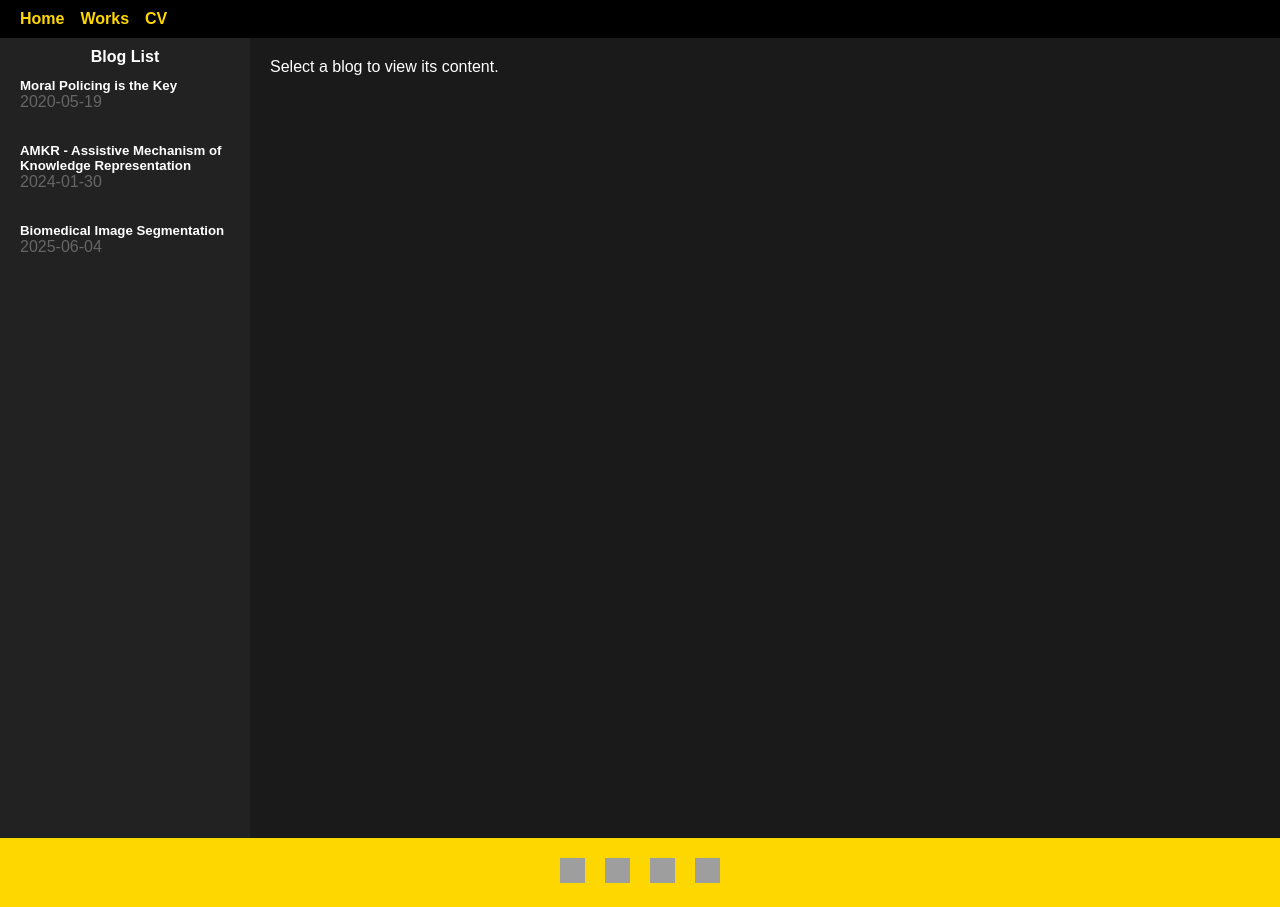
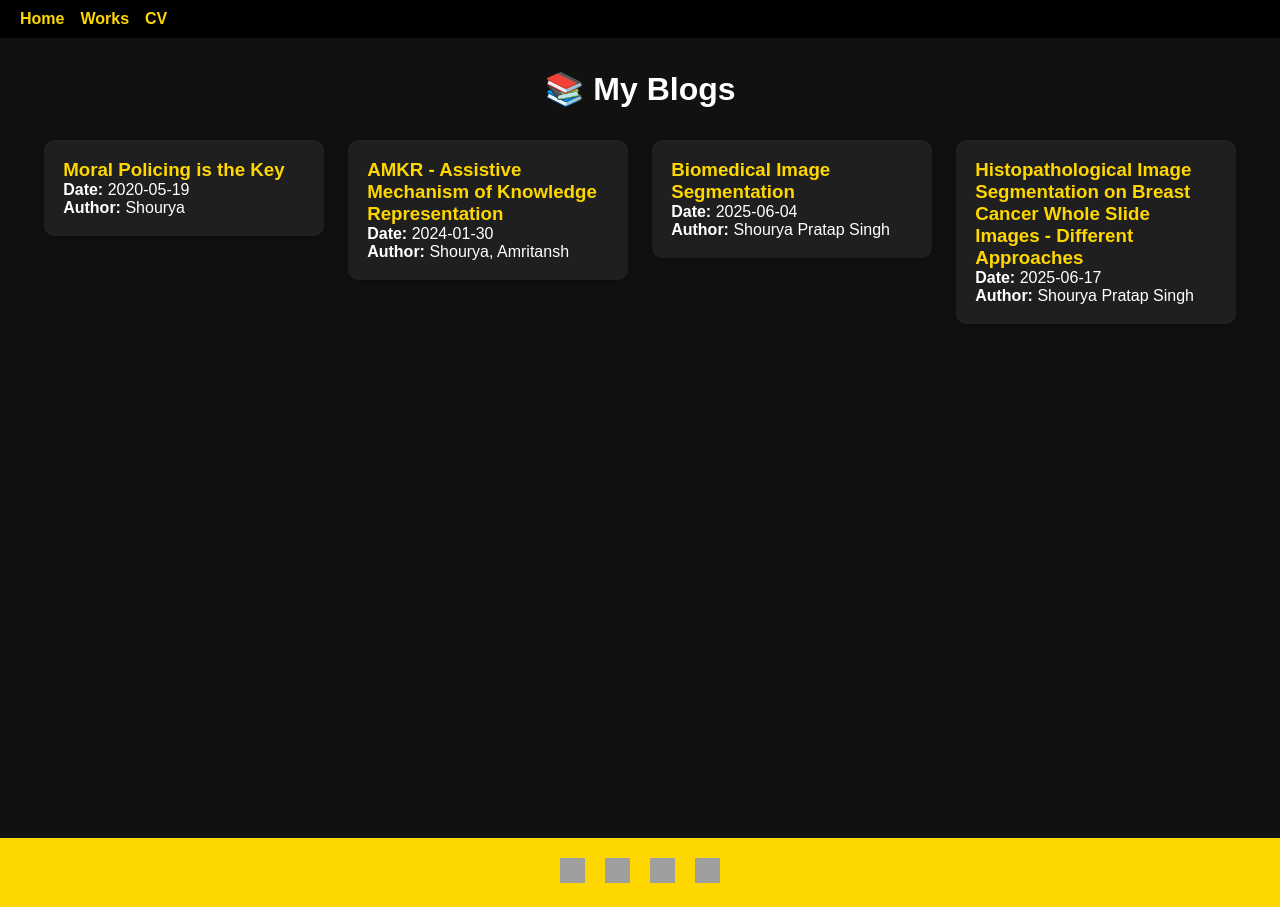
Before and after one commit to amspsingh04/amspsingh04, a Next.js app in the folder amspsingh04/: page /blogs in a window 1280 px wide. Built offline with nearby package versions, Linux system fonts and the light colour scheme; grey boxes are pictures that could not be loaded.

Commit message:
blogs changed

```diff
--- /dev/null
+++ b/amspsingh04/src/app/blogs/blogsData.js
@@ -0,0 +1,78 @@
+const blogs = [{
+  id: 1,
+  slug:"moral",
+  title: "Moral Policing is the Key",
+  date: "2020-05-19",
+  author: "Shourya",
+  content: `The Instagram group that was busted recently had chats that plucked a string which has so often been plucked by news coming out of New Delhi,
+  and which plays to the tune of fear and insecurity. It is not normal and is not humane.
+  The rot is in the house.
+  We need to realize that we are breeding these twisted new ideas and that, if nothing is done now, there will never be a stop.
+
+  Where has gone the courtesy and respect for women?
+  Where has gone the extreme high regard for women, which we once had? Was it all 20th century? Do we not need it in the 21st century?
+
+  No, we need it more than ever before.
+  Our culture, over the course of history, has always, and unfailingly, propagated respect for women.
+  We do not need to look back at our history to understand that this is wrong. It must be conscientious.
+  The unfortunate incident could have been avoided only if they had the knowledge of societal conduct, which can only arise from a proper upbringing,
+  and it is solely up to the parents. Now start moral policing.
+
+  The orthodox society will downplay it with “Boys will be boys”, and it will soon be out of our minds. We need to revolt against this archaic thought process
+  if we want to be a nation where peace is eternal and safety omnipresent. Now, it is time that we start doing what is correct and discard what is wrong.
+
+  We, the youth of India, must now come together to make the world a better place. Otherwise, we are collectively lost as a society.`
+},
+{
+  id: 2,
+  slug:"AMKR",
+  title: "AMKR - Assistive Mechanism of Knowledge Representation",
+  date: "2024-01-30",
+  author: "Shourya, Amritansh",
+  content: `AMKR are a pair of eyeglasses that can be used by those who experience vision issues, to be able to read text, recognize familiar faces, and perceive the world around them.
+
+We use Raspberry Pi Zero and PiCam V3 as the basis of our product. The main aim for choosing this hardware stack was to keep the costs down to a minimum, at approximately $50. However, the greatest limitations that arose with this were the restricted RAM capacity at 512MB and the presence of a single-core CPU clocked at 1GHz. To overcome this, we had to use the power of the cloud as effectively as possible and create pipelines that would interface the RPi Zero module with the cloud-based models.
+
+Lets delve a bit into how we accomplished the three tasks we had set out to complete:
+
+OCR:
+The PiCam V3 captures an image on command, which is then processed to reduce the image size while maintaining quality. This image is passed to the Azure OCR API. The extracted text is then sent to the Azure Text-to-Speech (TTS) API. The resulting voice, which reads the text from the image, is spoken into the headset of the user, connected to the RPi Zero via Bluetooth.
+
+Scene Perception:
+Similarly, when the corresponding command is used, the PiCam V3 captures an image, which is processed and sent to the GPT-4V API for scene recognition. The description is passed to the Azure TTS API, and the resulting voice is played into the user’s Bluetooth headset.
+
+Face Recognition:
+We implemented face recognition using TensorFlow Lite for Raspberry Pi. The PiCam V3 captures images on command, processes them, and sends them to a cloud-hosted model for face recognition. As we did with a previous project (hostelHub), we checked for facial features and implemented matching logic to determine if the face matches a familiar person. If it does, the recognized individual's identity is conveyed to the user via TTS in the Bluetooth headset. If not, it indicates that the person is unknown.`
+},
+{
+  id: 3,
+  slug:"BIS-review",
+  title: "Biomedical Image Segmentation",
+  date: "2025-06-04",
+  author: "Shourya Pratap Singh",
+  content:
+    <iframe
+              src='/Review_Biomedical_Image_Segmentation.pdf'
+              width="100%"
+              height="400px"
+              title="CV"
+            />
+},
+{
+    id: 4,
+    slug: "HIS-expts",
+    title: "Histopathological Image Segmentation on Breast Cancer Whole Slide Images - Different Approaches",
+    date: "2025-06-17",
+    author: "Shourya Pratap Singh",
+    content:<iframe
+              src='/HIS_Expt.pdf'
+              width="100%"
+              height="400px"
+              title="CV"
+            />
+}
+];
+
+
+
+export default blogs;
--- a/amspsingh04/src/app/blogs/blogsList/blog1.js
+++ /dev/null
@@ -1,26 +0,0 @@
-const blog1 = {
-  id: 1,
-  title: "Moral Policing is the Key",
-  date: "2020-05-19",
-  author: "Shourya",
-  content: `The Instagram group that was busted recently had chats that plucked a string which has so often been plucked by news coming out of New Delhi,
-  and which plays to the tune of fear and insecurity. It is not normal and is not humane.
-  The rot is in the house.
-  We need to realize that we are breeding these twisted new ideas and that, if nothing is done now, there will never be a stop.
-
-  Where has gone the courtesy and respect for women?
-  Where has gone the extreme high regard for women, which we once had? Was it all 20th century? Do we not need it in the 21st century?
-
-  No, we need it more than ever before.
-  Our culture, over the course of history, has always, and unfailingly, propagated respect for women.
-  We do not need to look back at our history to understand that this is wrong. It must be conscientious.
-  The unfortunate incident could have been avoided only if they had the knowledge of societal conduct, which can only arise from a proper upbringing,
-  and it is solely up to the parents. Now start moral policing.
-
-  The orthodox society will downplay it with “Boys will be boys”, and it will soon be out of our minds. We need to revolt against this archaic thought process
-  if we want to be a nation where peace is eternal and safety omnipresent. Now, it is time that we start doing what is correct and discard what is wrong.
-
-  We, the youth of India, must now come together to make the world a better place. Otherwise, we are collectively lost as a society.`
-};
-
-export default blog1;
--- a/amspsingh04/src/app/blogs/blogsList/blog2.js
+++ /dev/null
@@ -1,22 +0,0 @@
-const blog2 = {
-  id: 2,
-  title: "AMKR - Assistive Mechanism of Knowledge Representation",
-  date: "2024-01-30",
-  author: "Shourya, Amritansh",
-  content: `AMKR are a pair of eyeglasses that can be used by those who experience vision issues, to be able to read text, recognize familiar faces, and perceive the world around them.
-
-We use Raspberry Pi Zero and PiCam V3 as the basis of our product. The main aim for choosing this hardware stack was to keep the costs down to a minimum, at approximately $50. However, the greatest limitations that arose with this were the restricted RAM capacity at 512MB and the presence of a single-core CPU clocked at 1GHz. To overcome this, we had to use the power of the cloud as effectively as possible and create pipelines that would interface the RPi Zero module with the cloud-based models.
-
-Lets delve a bit into how we accomplished the three tasks we had set out to complete:
-
-OCR:
-The PiCam V3 captures an image on command, which is then processed to reduce the image size while maintaining quality. This image is passed to the Azure OCR API. The extracted text is then sent to the Azure Text-to-Speech (TTS) API. The resulting voice, which reads the text from the image, is spoken into the headset of the user, connected to the RPi Zero via Bluetooth.
-
-Scene Perception:
-Similarly, when the corresponding command is used, the PiCam V3 captures an image, which is processed and sent to the GPT-4V API for scene recognition. The description is passed to the Azure TTS API, and the resulting voice is played into the user’s Bluetooth headset.
-
-Face Recognition:
-We implemented face recognition using TensorFlow Lite for Raspberry Pi. The PiCam V3 captures images on command, processes them, and sends them to a cloud-hosted model for face recognition. As we did with a previous project (hostelHub), we checked for facial features and implemented matching logic to determine if the face matches a familiar person. If it does, the recognized individual's identity is conveyed to the user via TTS in the Bluetooth headset. If not, it indicates that the person is unknown.`
-};
-
-export default blog2;
--- a/amspsingh04/src/app/blogs/blogsList/blog3.js
+++ /dev/null
@@ -1,15 +0,0 @@
-const blog3 = {
-  id: 3,
-  title: "Biomedical Image Segmentation",
-  date: "2025-06-04",
-  author: "Shourya Pratap Singh",
-  content:
-    <iframe
-              src='/Review_Biomedical_Image_Segmentation.pdf'
-              width="100%"
-              height="400px"
-              title="CV"
-            />
-};
-
-export default blog3;
--- a/amspsingh04/src/app/blogs/blogsList/index.js
+++ /dev/null
@@ -1,7 +0,0 @@
-import blog1 from "./blog1";
-import blog2 from "./blog2";
-import blog3 from "./blog3";
-
-const blogs = [blog1, blog2, blog3];
-
-export default blogs;
--- a/amspsingh04/src/app/blogs/content.js
+++ b/amspsingh04/src/app/blogs/content.js
@@ -1,42 +1,30 @@
-// content.js
-export default function ContentPane({ selectedBlog }) {
-  if (!selectedBlog) {
-    return (
-      <div className="contentPane">
-        <p>Select a blog to view its content.</p>
-        <style jsx>{`
-          .contentPane {
-            flex: 1;
-            background: #1a1a1a;
-            color: #fff;
-            padding: 20px;
-          }
-        `}</style>
-      </div>
-    );
+import blogs from './blogsData';
+
+export default function BlogDetail({ params }) {
+  const blog = blogs.find((b) => b.slug === params.slug);
+
+  if (!blog) {
+    return <div style={{ padding: '2rem', color: 'white' }}>404 - Blog not found</div>;
   }
 
   return (
-    <div className="contentPane">
-      <h1>{selectedBlog.title}</h1>
-      <p><strong>Date:</strong> {selectedBlog.date}</p>
-      <p><strong>Author:</strong> {selectedBlog.author}</p>
-      <div className="blogContent">{selectedBlog.content}</div>
-      <style jsx>{`
-        .contentPane {
-          flex: 1;
-          background: #1a1a1a;
-          color: #fff;
-          padding: 20px;
-        }
-        h1 {
-          color: gold;
-        }
-        .blogContent {
-          margin-top: 20px;
-          white-space: pre-wrap;
-        }
-      `}</style>
+    <div style={{ padding: '2rem', backgroundColor: '#111', minHeight: '100vh', color: 'white' }}>
+      <h1 style={{ color: 'gold' }}>{blog.title}</h1>
+      <p><strong>Date:</strong> {blog.date}</p>
+      <p><strong>Author:</strong> {blog.author}</p>
+      <div style={{ marginTop: '2rem' }}>
+        {blog.isPDF ? (
+          <iframe
+            src={blog.pdfSrc}
+            width="100%"
+            height="600px"
+            title={blog.title}
+            style={{ border: '1px solid #444', borderRadius: '8px' }}
+          />
+        ) : (
+          <p style={{ whiteSpace: 'pre-wrap' }}>{blog.content}</p>
+        )}
+      </div>
     </div>
   );
 }
--- a/amspsingh04/src/app/blogs/page.js
+++ b/amspsingh04/src/app/blogs/page.js
@@ -1,33 +1,29 @@
-"use client";
+// app/blogs/page.js
+import Link from 'next/link';
+import blogs from './blogsData';
 
-import { useState } from "react";
-import dynamic from "next/dynamic";
-import blogs from "./blogsList"; // NEW
-
-// Dynamically import Sidebar and ContentPane to disable SSR
-const Sidebar = dynamic(() => import("./sidebar"), { ssr: false });
-const ContentPane = dynamic(() => import("./content"), { ssr: false });
-
-export default function Blogs() {
-  const [selectedBlog, setSelectedBlog] = useState(null);
-
-  const handleSelectBlog = (blog) => {
-    setSelectedBlog(blog);
-  };
-
+export default function BlogsLanding() {
   return (
-    <>
-      <div className="container">
-        <Sidebar blogs={blogs} onSelect={handleSelectBlog} />
-        <ContentPane selectedBlog={selectedBlog} />
+    <div style={{ padding: '2rem', backgroundColor: '#111', minHeight: '100vh', color: 'white' }}>
+      <h1 style={{ textAlign: 'center', marginBottom: '2rem' }}>📚 My Blogs</h1>
+      <div style={{ display: 'flex', flexWrap: 'wrap', gap: '1.5rem', justifyContent: 'center' }}>
+        {blogs.map((blog) => (
+          <Link key={blog.id} href={`/blogs/${blog.slug}`} style={{ textDecoration: 'none', color: 'inherit' }}>
+            <div style={{
+              width: '280px',
+              padding: '1.2rem',
+              backgroundColor: '#1f1f1f',
+              borderRadius: '10px',
+              boxShadow: '0 2px 10px rgba(0,0,0,0.3)',
+              transition: 'transform 0.2s ease-in-out'
+            }}>
+              <h3 style={{ color: 'gold' }}>{blog.title}</h3>
+              <p><strong>Date:</strong> {blog.date}</p>
+              <p><strong>Author:</strong> {blog.author}</p>
+            </div>
+          </Link>
+        ))}
       </div>
-      <style jsx>{`
-        .container {
-          display: flex;
-          height: 100vh;
-          margin: 0;
-        }
-      `}</style>
-    </>
+    </div>
   );
 }
```
Also changed, not shown: 1 other file (tests, documents, lock files or other folders).
